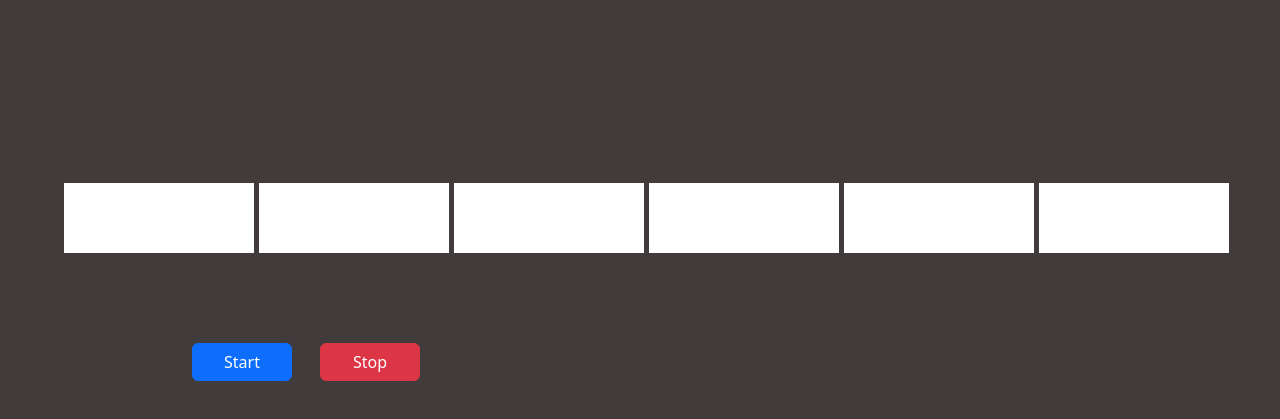
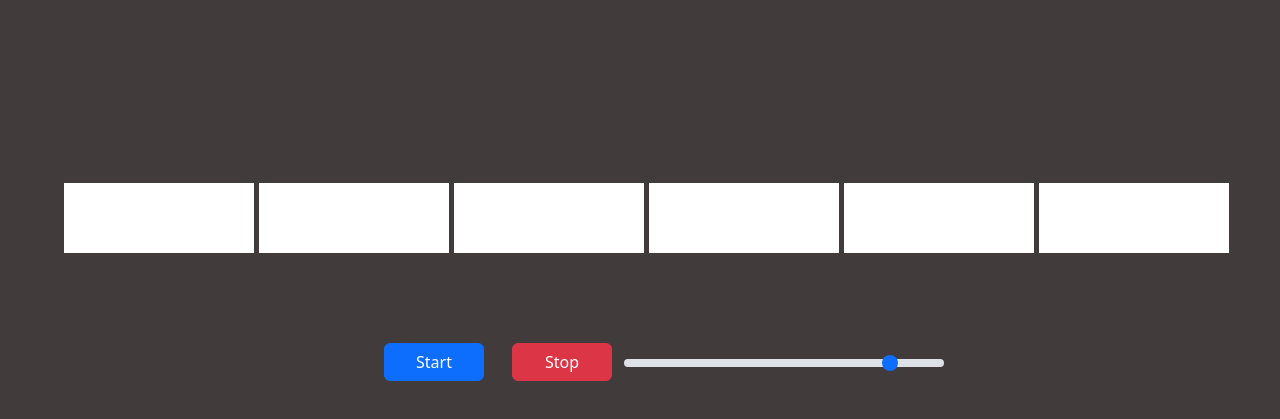
Before and after one commit to Rashmidias19/My-Portfolio, a plain HTML site: page assignments/JS/Knight/index.html in a window 1280 px wide. Shown: the part 97-516 px from the top of the page. Drawn offline with nearby package versions, Linux system fonts and the light colour scheme; files that its build step writes are made by us from their sources.

Commit message:
new changes done

```diff
--- a/assignments/JS/Knight/index.html
+++ b/assignments/JS/Knight/index.html
@@ -29,6 +29,7 @@
         </div>
         <button class="btn btn-primary" id="start">Start</button>
         <button class="btn btn-danger" id="stop">Stop</button>
+        <input type="range" class="form-range w-25 h-25 ms-5" min="0" max="300"  value="255" id="customRange" style=" ">
     </main>
 </body>
 
--- a/assignments/JS/Knight/style.css
+++ b/assignments/JS/Knight/style.css
@@ -58,12 +58,17 @@ main>h2{
 #start{
     position: absolute;
     top: 55%;
-    left: 15%;
+    left: 30%;
     width: 100px;
 }
 #stop{
     position: absolute;
     top: 55%;
-    left: 25%;
+    left: 40%;
     width: 100px;
 }
+#customRange{
+    position: absolute;
+    top: 45%;
+    left: 45%;
+}
```
